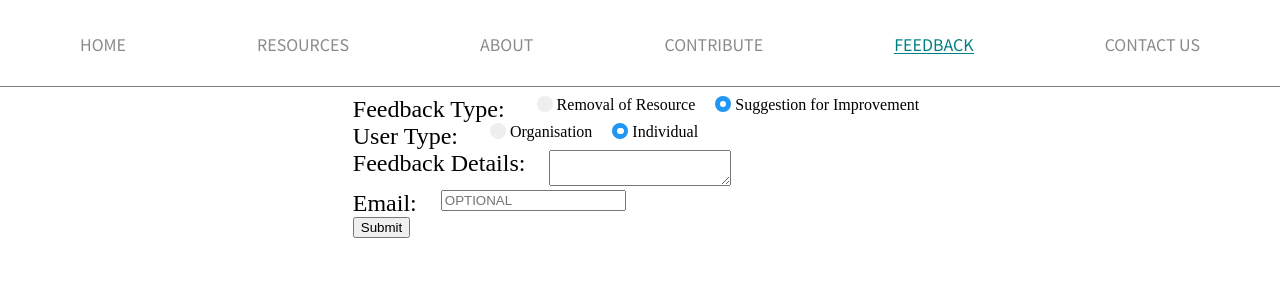
After one commit to huachen24/mindsite, a PHP site: page /feedback.php in a window 1280 px wide. The commit adds this page. Shown: the top 300 px of the page. Run offline with PHP 8.4, Linux system fonts and the light colour scheme.

Commit message:
add feedback page

```diff
--- /dev/null
+++ b/feedback.php
@@ -0,0 +1,70 @@
+<?php
+    include 'header.php';
+    if (isset($_GET['feedback'])) {
+?>
+
+<div class='feedback-success'>
+    <div>Thank you for your feedback!</div>
+    <img src='images/feedback_success.png'>
+    <div>Have a nice day!</div>
+    <div>-MindSite</div>
+</div>
+
+<?php } else { ?>
+
+<div class='feedback'>
+    <form action='submit_feedback.php' method='post'>
+        <div class='feedback-field'>
+            <div class='feedback-prompt'>
+                Feedback Type:
+            </div>
+            <div class='feedback-input'>
+                <label class='radio-label'>Removal of Resource
+                    <input type='radio' checked='checked' name='type' value='remove'>
+                    <span class='radio'></span>
+                </label>
+                <label class='radio-label'>Suggestion for Improvement
+                    <input type='radio' checked='checked' name='type' value='improve'>
+                    <span class='radio'></span>
+                </label>
+            </div>
+        </div>
+        <div class='feedback-field'>
+            <div class='feedback-prompt'>
+                User Type:
+            </div>
+            <div class='feedback-input'>
+                <label class='radio-label'>Organisation
+                    <input type='radio' checked='checked' name='user' value='organisation'>
+                    <span class='radio'></span>
+                </label>
+                <label class='radio-label'>Individual
+                    <input type='radio' checked='checked' name='user' value='individual'>
+                    <span class='radio'></span>
+                </label>
+            </div>
+        </div>
+        <div class='feedback-field'>
+            <div class='feedback-prompt'>
+                Feedback Details:
+            </div>
+            <div class='feedback-input'>
+                <textarea id='details' name='details' placeholder=''></textarea>
+            </div>
+        </div>
+        <div class='feedback-field'>
+            <div class='feedback-prompt'>
+                Email:
+            </div>
+            <div class='feedback-input'>
+                <input type='text' id='email' name='email' placeholder='OPTIONAL'>
+            </div>
+        </div>
+        <input type='submit' name='submit' value='Submit'>
+    </form>
+</div>
+
+<?php } ?>
+</div>
+</body>
+</html>
--- a/styles.css
+++ b/styles.css
@@ -3,6 +3,11 @@
 /*************/
 @import url(https://fonts.googleapis.com/css?family=Varela+Round);
 @import url(https://fonts.googleapis.com/css?family=Noto+Sans+SC);
+
+* {
+    box-sizing: border-box;
+}
+
 body {
     margin: 0px;
 }
@@ -10,30 +15,25 @@ body {
 .container {
     display: flex;
     flex-direction: column;
-    height: 1000px;
+    align-items: center;
+    margin-top: 6em;
+    height: 100%;
 }
 
 .navbar {
     display: flex;
     justify-content: space-between;
-    padding: 30px;
-    padding-left: 80px;
-    padding-right: 80px;
-    font-size: 1em;
-    text-transform: uppercase;
-    border-bottom: 1px solid grey;
-}
-
-.navbar2 {
-    display: flex;
-    justify-content: space-between;
-    padding: 30px;
-    padding-left: 70px;
-    padding-right: 70px;
+    position: fixed;
+    top: 0;
+    width: 100%;
+    padding: 2em;
+    padding-left: 5em;
+    padding-right: 5em;
     font-size: 1em;
     font-family: Noto Sans SC;
     text-transform: uppercase;
     border-bottom: 1px solid grey;
+    background-color: white;
 }
 
 .link {
@@ -109,24 +104,47 @@ body {
 
 .searchbar input[type=text] {
     font-size: 2em;
+    text-indent: 0.5em;
+    font-family: Varela Round;
+    border-radius:20px;
+    border: 2px solid Grey;
 }
 
 .searchbutton {
     font-size: 2em;
+    font-family: 'Varela Round';
+    text-transform: lowercase;
+    color: White;
+    border-radius: 1em;
+    border-style: none;
+    background-color:LightSeaGreen;
+    align-items:center;
+    width: 13%;
+    height: 1.3em;
     cursor: pointer;
+    vertical-align: top;
 }
 
 .active {
-    border-bottom: 1px solid black;
+    border-bottom: 1px solid teal;
 }
 
 .active a {
-    color: black !important;
+    color: teal !important;
 }
 
 /***************/
 /**** ABOUT ****/
 /***************/
+
+.content {
+    height: 100%;
+    width: 100%;
+    display: flex;
+    flex-direction: column;
+    justify-content: center;
+    align-items: center;
+}
 
 .content p {
     font-family: Helvetica, sans-serif;
@@ -267,10 +296,100 @@ div[id^='overlay-'] {
 /*****************/
 
 .pagebar {
-    position: relative;
+    margin-top: 20px;
 }
 
 .pagebar a {
     font-size: 1.75em;
-    margin: 20px 10px 0px;
+    font-family: Varela Round;
+    border-radius: 20px;
+    border-style:None;
+    color: MediumTurquoise;
+    margin: 0px 10px;
 }
+
+
+/******************/
+/**** Feedback ****/
+/******************/
+
+.feedback {
+    display: flex;
+    flex-direction: column;
+    align-items: left;
+}
+
+.feedback-prompt {
+    font-size: 1.5rem;
+    margin-right: 1em;
+    flex-shrink: 0;
+}
+
+.feedback-field {
+    display: flex;
+    flex-shrink: 0;
+}
+
+.feedback-input {
+    width: 100%;
+}
+
+.radio-label {
+    display: inline;
+    position: relative;
+    padding-left: 1.25em;
+    cursor: pointer;
+    margin: 0em 0.5em;
+}
+
+.radio-label input {
+    position: absolute;
+    opacity: 0;
+    cursor: pointer;
+}
+
+.radio {
+    position: absolute;
+    top: 0;
+    left: 0;
+    height: 1em;
+    width: 1em;
+    background-color: #eee;
+    border-radius: 50%;
+}
+
+.radio-label:hover input ~ .radio {
+    background-color: #ccc;
+}
+
+.radio-label input:checked ~ .radio {
+    background-color: #2196F3;
+}
+
+.radio:after {
+    content: "";
+    position: absolute;
+    display: none;
+}
+
+.radio-label input:checked ~ .radio:after {
+    display: block;
+}
+
+.radio-label .radio:after {
+       top: 0.3em;
+      left: 0.3em;
+      width: 0.4em;
+      height: 0.4em;
+      border-radius: 50%;
+      background: white;
+}
+
+.feedback-success {
+    width: 100%;
+    height: calc(100vh - 6em);
+    display: flex;
+    flex-direction: column;
+    justify-content: center;
+    align-items: center;
+}
```
Also changed, not shown: other parts of styles.css (+28 -22 lines), index.php (+7 -9 lines), listresources.php (+9 -6 lines), submit_feedback.php (added, +23 -0 lines), images/feedback_success.png (added).
